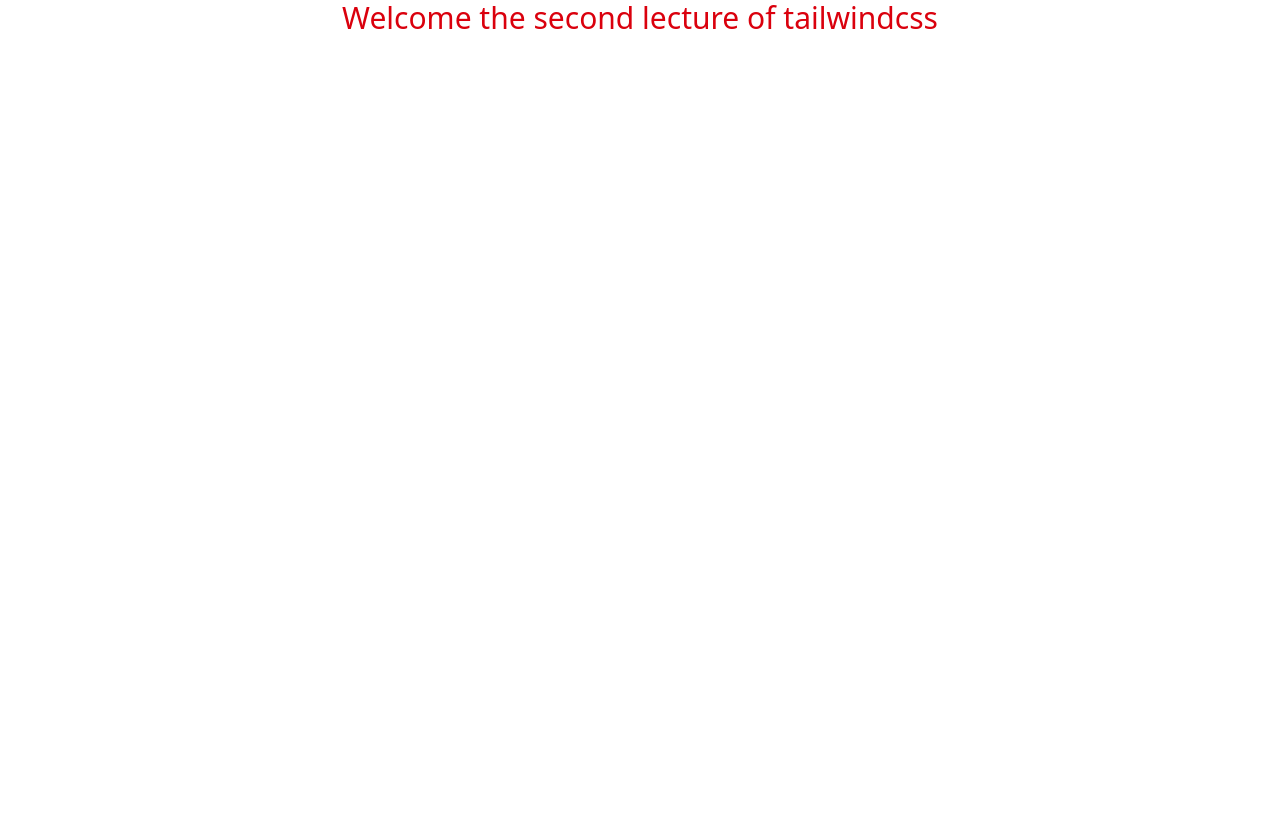
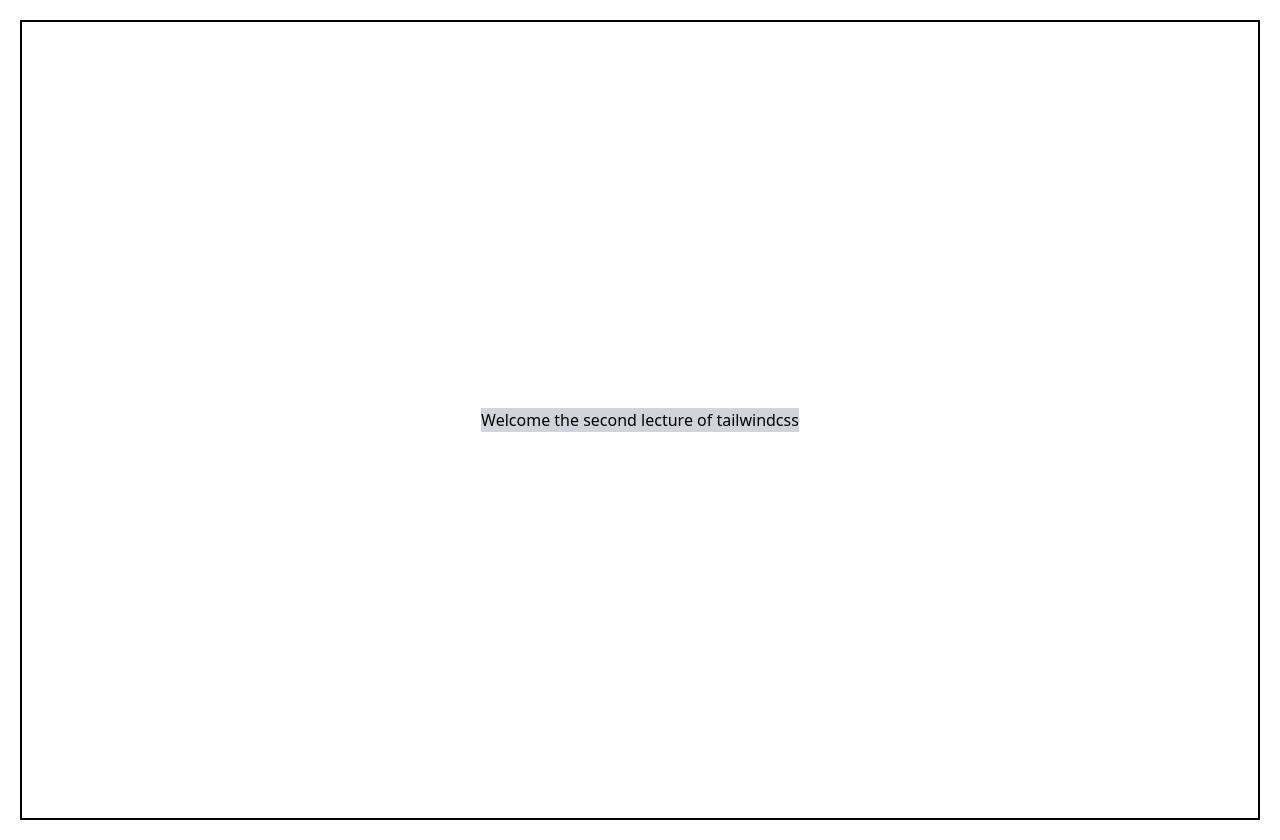
Before and after one commit to fanubalti786/Welcom-To-My-TailwindCss-Learning-Path, a website: page lecture2/index.html in a window 1280 px wide. Before the commit the page ends 800 px from the top, so only its background shows below. Drawn offline with nearby package versions, Linux system fonts and the light colour scheme.

Commit message:
update lecture 2

```diff
--- a/lecture2/index.html
+++ b/lecture2/index.html
@@ -19,6 +19,9 @@
       </script>
 </head>
 <body>
-    <h1 class="text-3xl text-fav1 text-center">Welcome the second lecture of tailwindcss</h1>
+  <div class="border-2 border-black m-5 h-[100vh] flex justify-center items-center  ">
+    <h1 class="bg-gray-300 h-[] ">Welcome the second lecture of tailwindcss</h1>
+
+  </div>
 </body>
 </html>
```
